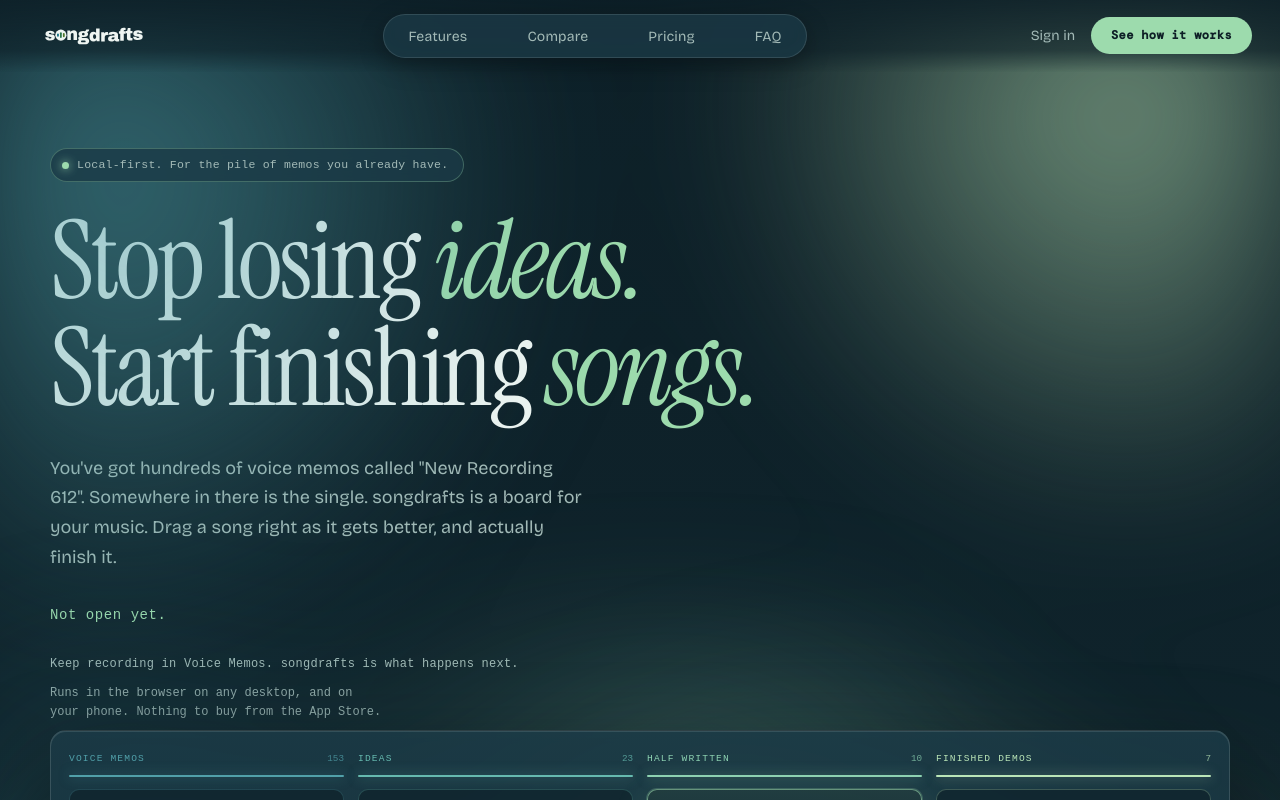
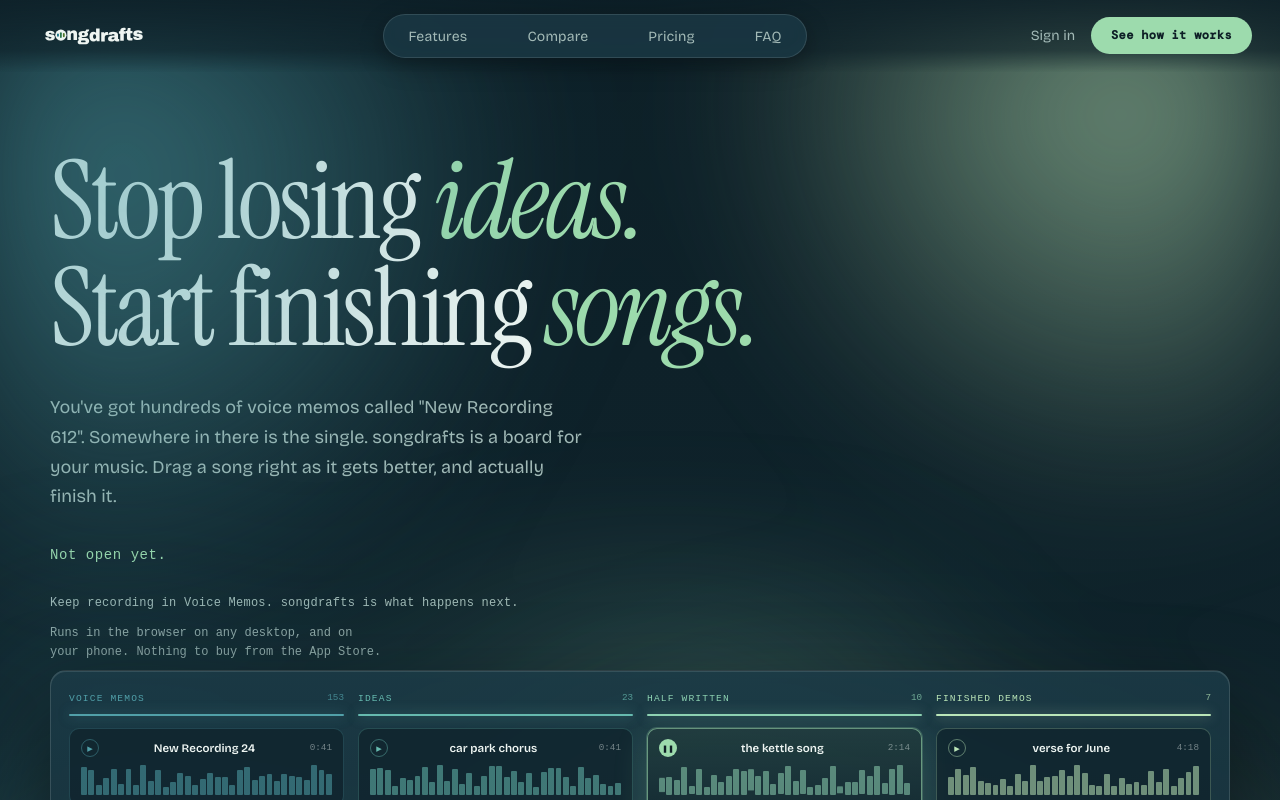
Before and after one commit to ojm44444/memo, a React (Vite) app: page / in a window 1280 px wide. Shown: the top 800 px of the page. Built offline with nearby package versions, Linux system fonts and the light colour scheme; a web font is replaced by a local one.

Commit message:
Remove the hero eyebrow badge entirely
Owen's call, on a second look at the screenshot: not a wording problem, the
slot itself. The headline carries the page on its own; a line above it doing
setup work was unneeded rather than badly worded.

Co-Authored-By: Claude Opus 5 <noreply@anthropic.com>

```diff
--- a/src/pages/LandingPage.tsx
+++ b/src/pages/LandingPage.tsx
@@ -307,18 +307,10 @@ export function LandingPage() {
 
       <section className="hero">
         <div className="hero-stage">
-          {/* Eyebrow pill: says what this is before the headline has to do
-              any work. Used to also carry Owen's own memo count for peer
-              credibility, which tested well on Reddit against a founder
-              selling down to the reader, but Owen came back to it cold and it
-              read as try-hard rather than honest. The personal record still
-              belongs on the page: it does real work in the discipline section
-              below, where the argument needs someone who demonstrably
-              finishes. Here it only needs to say what songdrafts is. */}
-        <span className="hero-eyebrow">
-          <span className="hero-eyebrow-dot" />
-          Local-first. For the pile of memos you already have.
-        </span>
+          {/* Eyebrow badge removed. Went through two versions (Owen's own
+              memo count, then a plain "local-first" line) and on the second
+              look Owen wanted neither: the headline is strong enough on its
+              own and doesn't need a line above it doing setup work. */}
         <h1 className="hero-h1">
             Stop losing <em>ideas.</em>
             <br />
```
